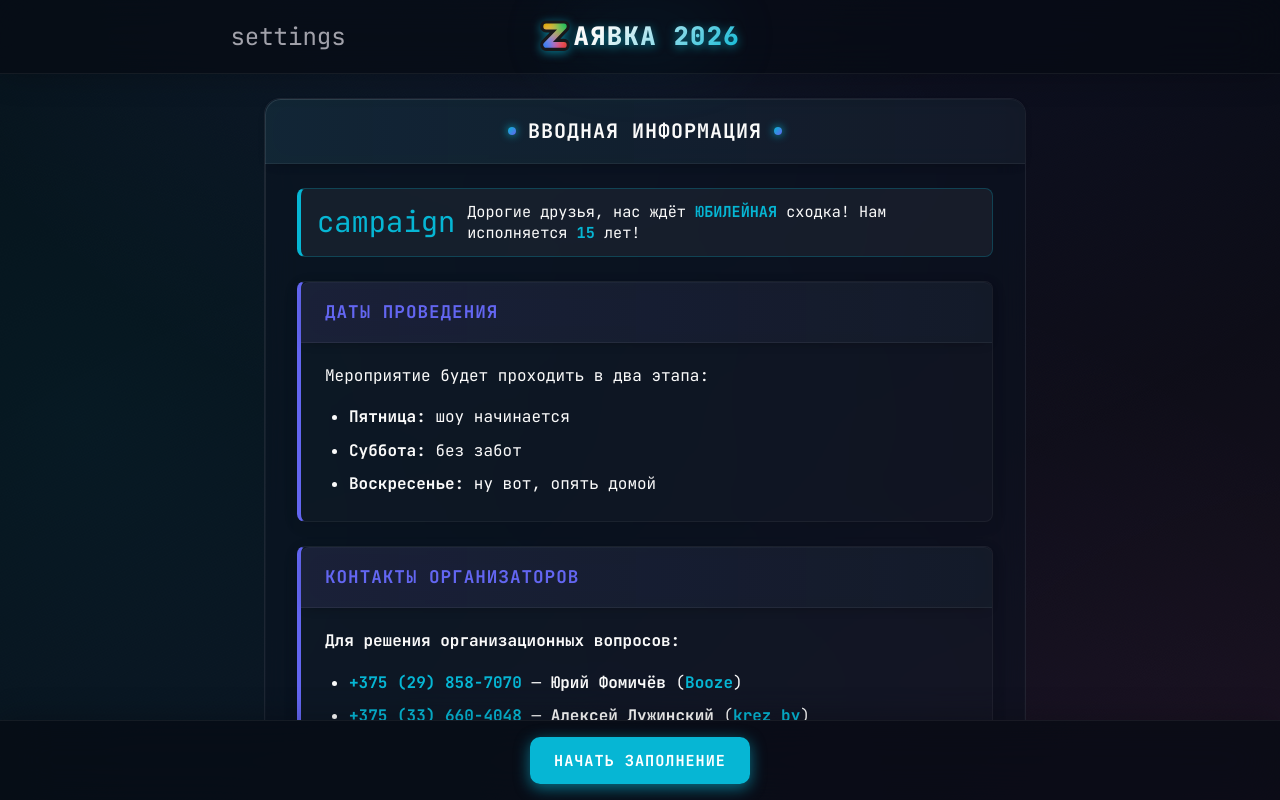
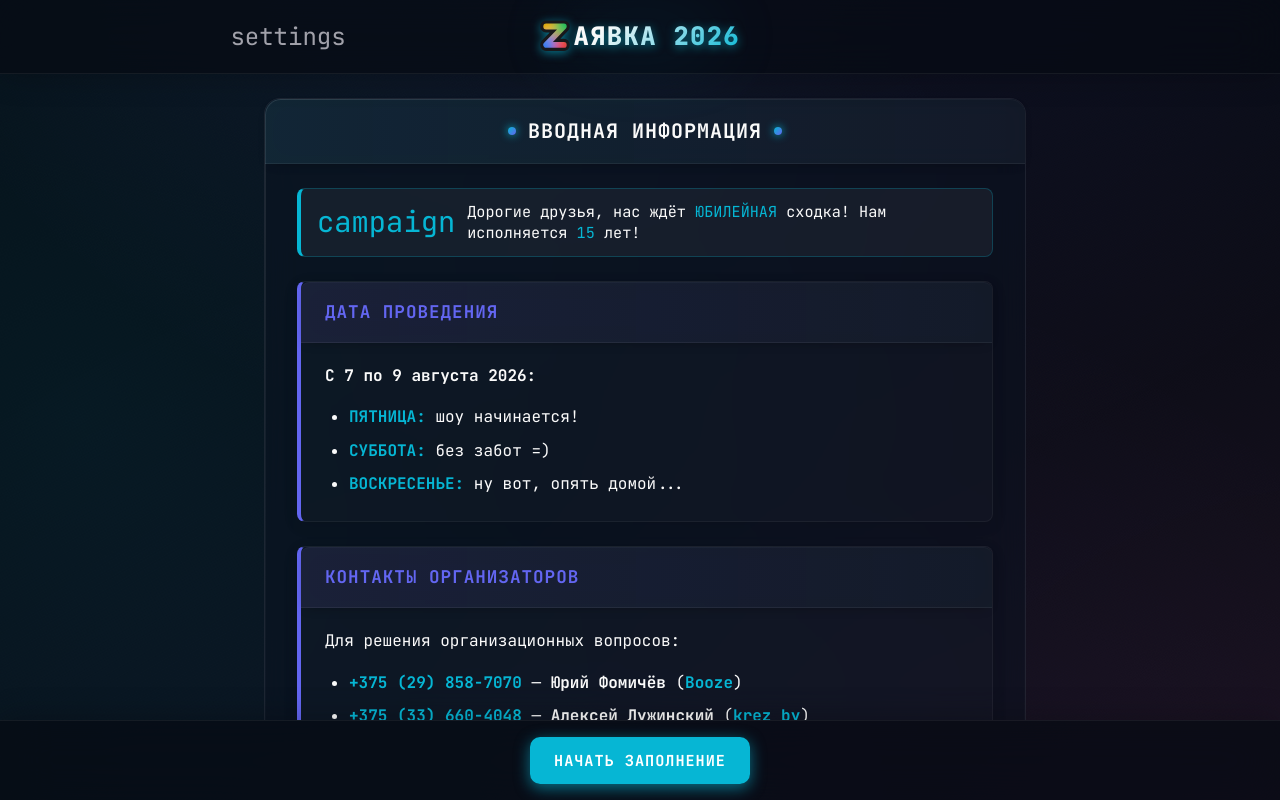
Before and after one commit to Toki-Stamp/applications-2026, a Svelte app: page / in a window 1280 px wide. Built offline with nearby package versions, Linux system fonts and the light colour scheme.

Commit message:
feat: update intro content and components

```diff
--- a/src/components/ui/RichText.svelte
+++ b/src/components/ui/RichText.svelte
@@ -2,27 +2,28 @@
   let { content = [] } = $props();
 
   const parts = $derived(
-    Array.isArray(content) ? content : typeof content === "string" ? [{ text: content }] : [content]
+    Array.isArray(content)
+      ? content
+      : typeof content === "string"
+        ? [{ text: content }]
+        : [content],
   );
 </script>
 
 {#each parts as part}
-  {#if part.highlight}
-    <strong class="text-primary" class:uppercase={part.upper}>{part.text}</strong>
-  {:else if part.bold}
-    <strong class:uppercase={part.upper}>{part.text}</strong>
-  {:else if part.upper}
-    <span class="uppercase">{part.text}</span>
-  {:else}
-    {part.text}
-  {/if}
+  <span
+    class:highlight={part.highlight}
+    class:bold={part.bold}
+    class:uppercase={part.upper}>{part.text}</span
+  >
 {/each}
 
 <style>
-  strong {
+  .bold {
+    font-weight: bold;
     color: var(--text-primary);
   }
-  .text-primary {
+  .highlight {
     color: var(--primary);
   }
   .uppercase {
--- a/src/locales/ru.js
+++ b/src/locales/ru.js
@@ -112,12 +112,12 @@ export const dict = {
         { text: "15", highlight: true },
         { text: " лет!" }
       ],
-      datesTitle: "Даты проведения",
-      datesSubtitle: "Мероприятие будет проходить в два этапа:",
+      datesTitle: "Дата проведения",
+      datesSubtitle: [{ text: "С 7 по 9 августа 2026:", bold: true }],
       datesList: [
-        [{ text: "Пятница:", bold: true }, { text: " шоу начинается" }],
-        [{ text: "Суббота:", bold: true }, { text: " без забот" }],
-        [{ text: "Воскресенье:", bold: true }, { text: " ну вот, опять домой" }]
+        [{ text: "Пятница:", bold: true, highlight: true, upper: true }, { text: " шоу начинается!" }],
+        [{ text: "Суббота:", bold: true, highlight: true, upper: true }, { text: " без забот =)" }],
+        [{ text: "Воскресенье:", bold: true,  highlight: true, upper: true }, { text: " ну вот, опять домой..." }]
       ],
       contactsTitle: "Контакты организаторов",
       contactsSubtitle: "Для решения организационных вопросов:",
--- a/src/steps/00_Intro.svelte
+++ b/src/steps/00_Intro.svelte
@@ -10,7 +10,7 @@
 
 <Block title={dict.steps.intro.title}>
   <div class="intro-content">
-    <HintBox type="info">
+    <HintBox>
       <RichText content={dict.steps.intro.hint1} />
     </HintBox>
 
@@ -24,7 +24,7 @@
     </SubBlock>
 
     <SubBlock title={dict.steps.intro.contactsTitle} stickyLevel={2}>
-      <p><strong>{dict.steps.intro.contactsSubtitle}</strong></p>
+      <p><RichText content={dict.steps.intro.contactsSubtitle} /></p>
       <ul class="intro-list">
         {#each CONTACTS as contact}
           <li>
@@ -36,7 +36,7 @@
       </ul>
     </SubBlock>
 
-    <HintBox type="neutral">
+    <HintBox>
       {dict.steps.intro.hint2Prefix}<md-icon class="inline-icon">settings</md-icon>{dict.steps.intro.hint2Suffix}
     </HintBox>
   </div>
```
